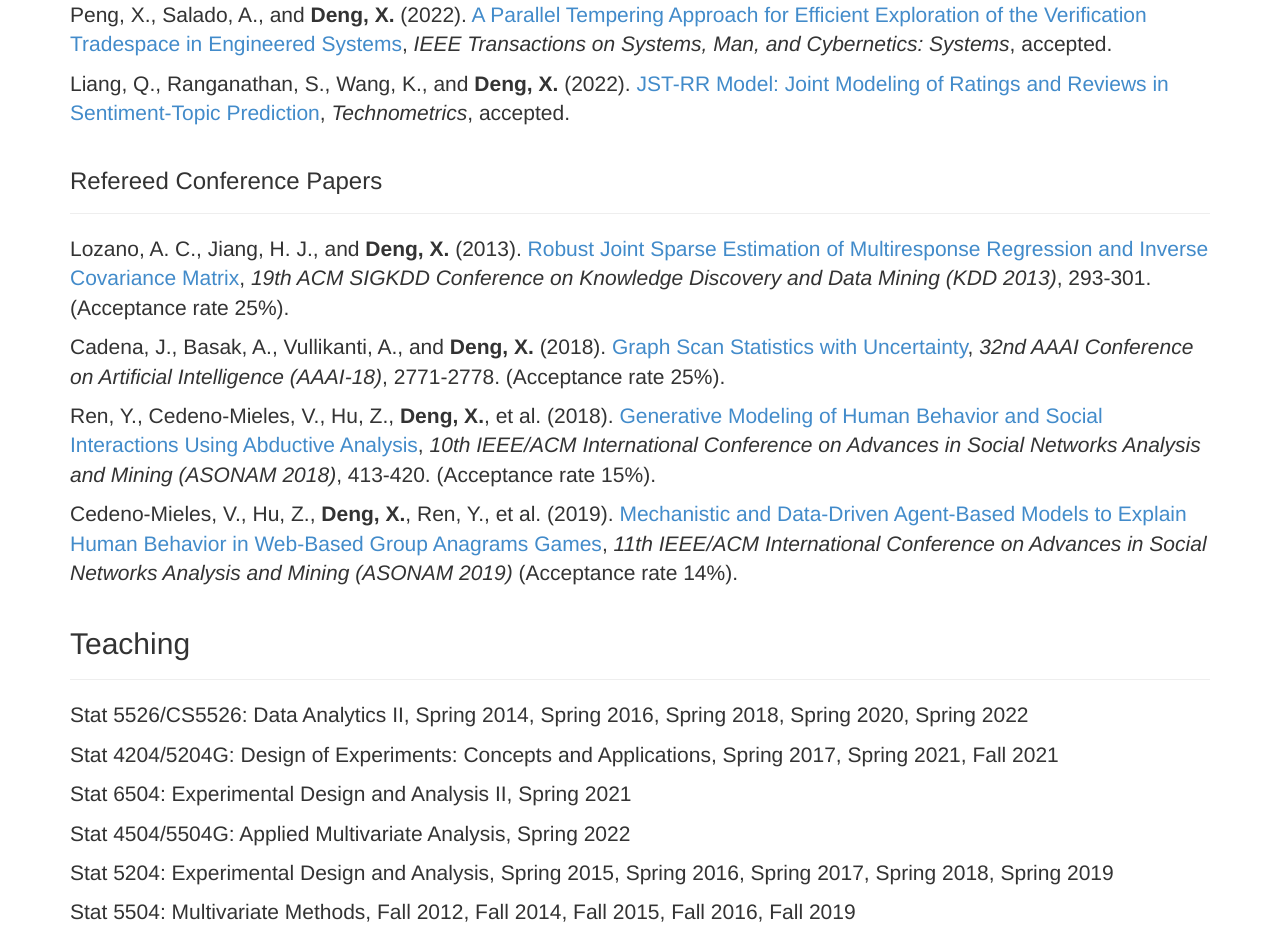
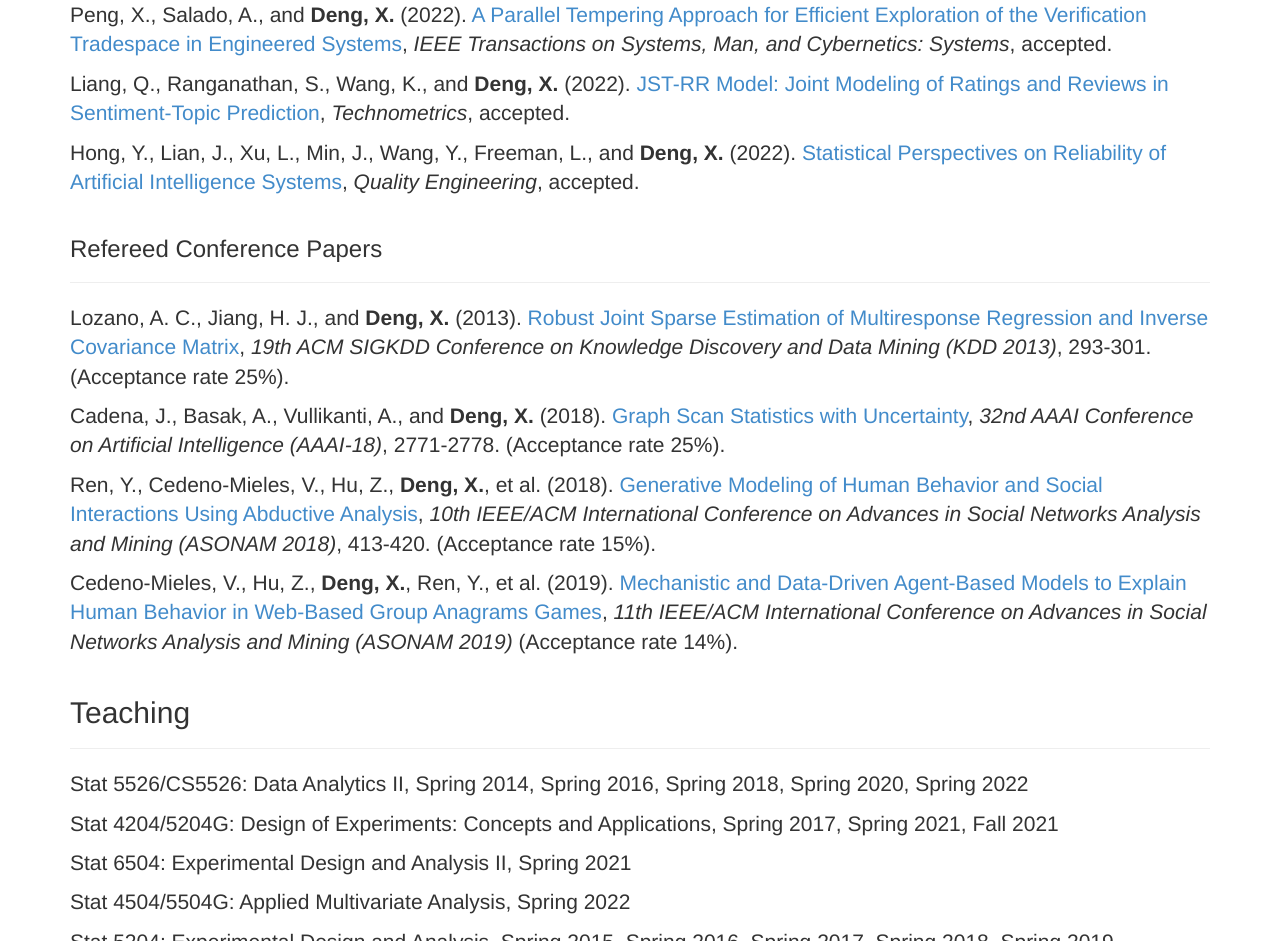
Before and after one commit to xwdeng80/xwdeng80.github.io, a plain HTML site: page index.html in a window 1280 px wide. Shown: the part 5617-6558 px from the top of the page. Drawn offline with Linux system fonts and the light colour scheme.

Commit message:
Update index.html

```diff
--- a/index.html
+++ b/index.html
@@ -568,6 +568,11 @@ Xie, Y., Xu L., Li, J., <b>Deng, X.</b>, Hong, Y., and Kolivras, K. N. (2019).</
 <i>Technometrics</i>, accepted.
 <p></p>
 
+<!-- 72 -->
+<span class="author">Hong, Y., Lian, J., Xu, L., Min, J., Wang, Y., Freeman, L., and <b>Deng, X.</b> (2022).</span>
+<span class="title"><a href="">Statistical Perspectives on Reliability of Artificial Intelligence Systems</a></span>,
+<i>Quality Engineering</i>, accepted.
+<p></p>
 
 <div id="journal" class="page-header">
 <h3> Refereed Conference Papers</h3>
```
